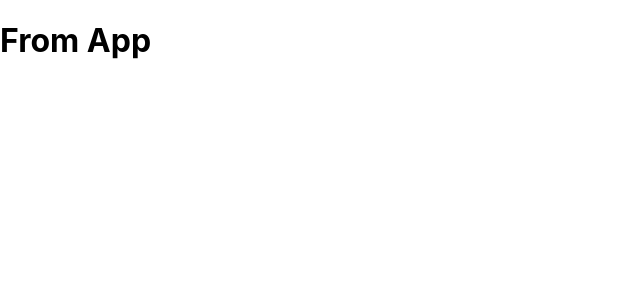
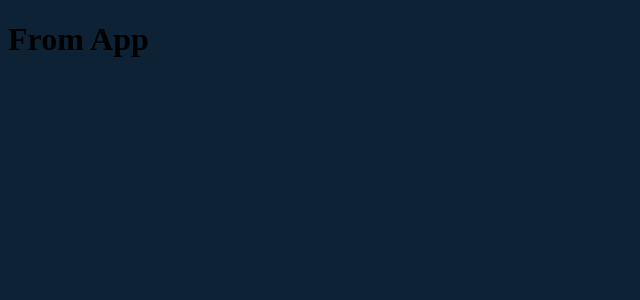
Before and after one commit to Facuscar/React-Crypto, a React (Vite) app: page / in a window 1280 px wide. Shown: the top 300 px of the page, without its empty margins (0-640 px from the left). Built offline with nearby package versions, Linux system fonts and the light colour scheme.

Commit message:
Add: fonts and base image

```diff
--- a/index.html
+++ b/index.html
@@ -4,6 +4,9 @@
     <meta charset="UTF-8" />
     <link rel="icon" type="image/svg+xml" href="/src/favicon.svg" />
     <meta name="viewport" content="width=device-width, initial-scale=1.0" />
+    <link rel="preconnect" href="https://fonts.googleapis.com">
+    <link rel="preconnect" href="https://fonts.gstatic.com" crossorigin>
+    <link href="https://fonts.googleapis.com/css2?family=Lato:wght@400;700;900&display=swap" rel="stylesheet">
     <title>Vite App</title>
   </head>
   <body>
--- a/src/index.css
+++ b/src/index.css
@@ -1,13 +1,3 @@
-body {
-  margin: 0;
-  font-family: -apple-system, BlinkMacSystemFont, 'Segoe UI', 'Roboto', 'Oxygen',
-    'Ubuntu', 'Cantarell', 'Fira Sans', 'Droid Sans', 'Helvetica Neue',
-    sans-serif;
-  -webkit-font-smoothing: antialiased;
-  -moz-osx-font-smoothing: grayscale;
+body{
+  background-color: #0D2235;
 }
-
-code {
-  font-family: source-code-pro, Menlo, Monaco, Consolas, 'Courier New',
-    monospace;
-}
```
Also changed, not shown: src/img/imagen-criptos.png (renamed from Materiales+Criptos/Materiales Criptos/img/imagen-criptos.png).
